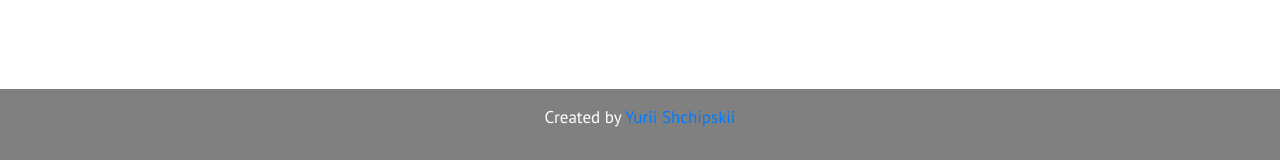
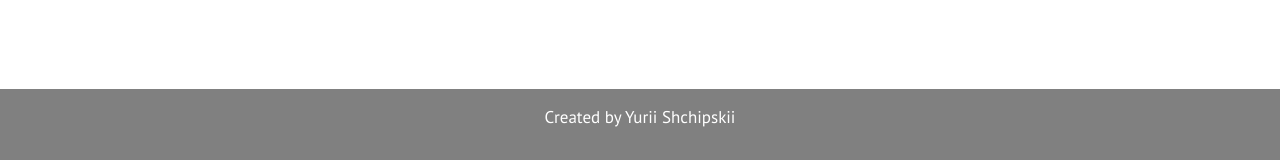
Before and after one commit to VKhomiuk/Hospital2020, a Django app: page /doctors/ in a window 1280 px wide. Shown: the part 640-800 px from the top of the page. Run offline with Django 3.2, Linux system fonts and the light colour scheme; data that the repository does not hold is empty; some libraries are stand-ins or nearby versions.

Commit message:
footer_12

```diff
--- a/static/style/style.css
+++ b/static/style/style.css
@@ -782,6 +782,11 @@ h1, h2, h3, h4, h5 {
     background: #808080;
 }
 
+.footer a{
+    color: #fff;
+    font-size: 17px;
+}
+
 .footer p {
     color: #fff;
     font-size: 17px;
--- a/static/style/style.scss
+++ b/static/style/style.scss
@@ -705,6 +705,11 @@ h1, h2, h3, h4, h5 {
   padding: 20px 0;
   background: $grey-color;
 
+  a {
+    color: #fff;
+    font-size: 17px;
+  }
+
   p {
     color: #fff;
     font-size: 17px;
```
